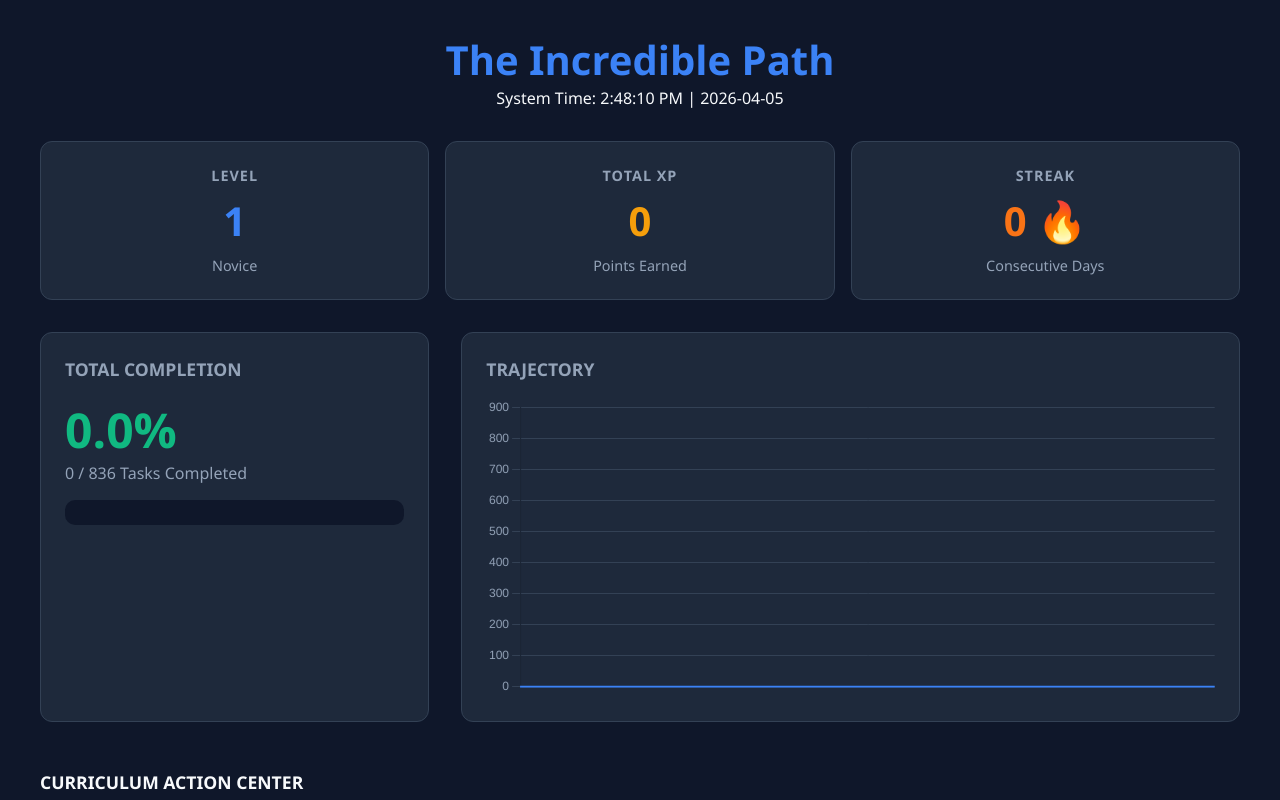
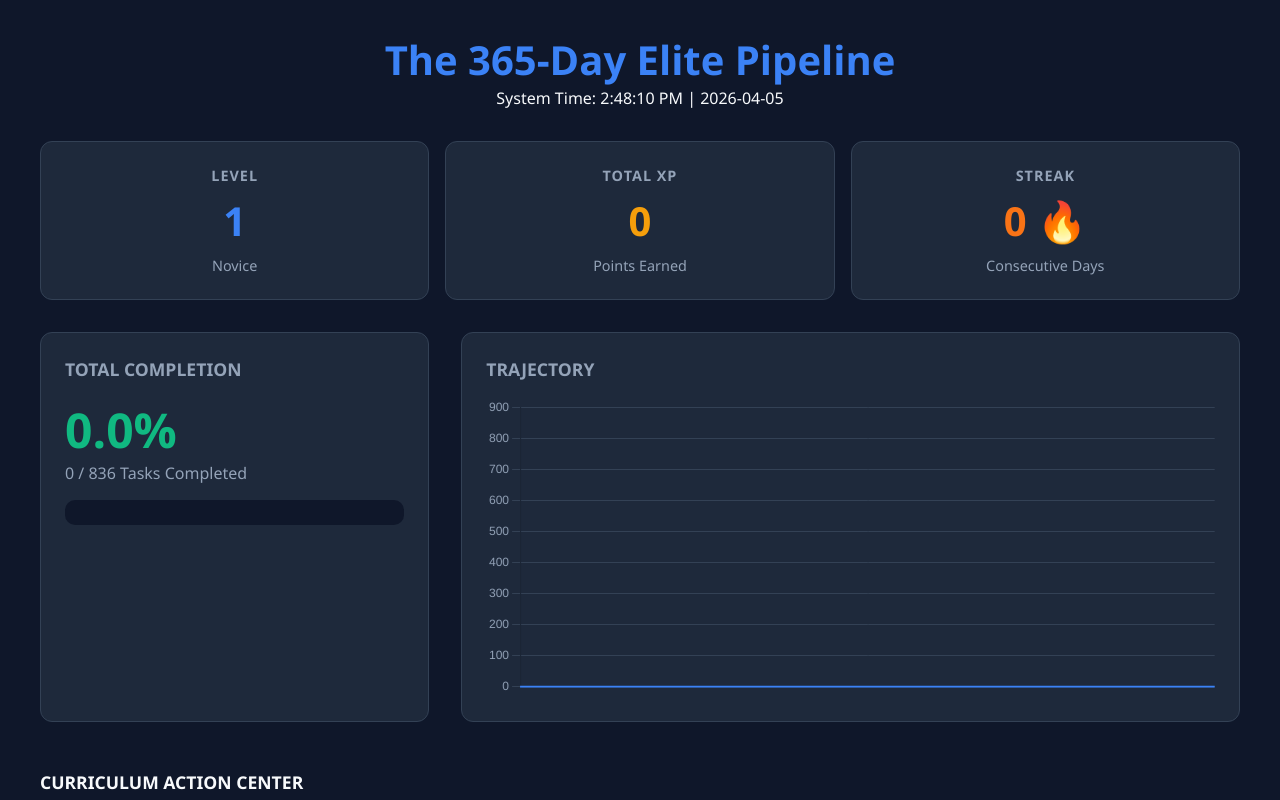
Before and after one commit to Neerajsai7/timetable, a plain HTML site: page index.html in a window 1280 px wide. Shown: the top 800 px of the page. Drawn offline with nearby package versions, Linux system fonts and the light colour scheme.

Commit message:
Update title and header for Elite Pipeline

```diff
--- a/index.html
+++ b/index.html
@@ -3,7 +3,7 @@
 <head>
     <meta charset="UTF-8">
     <meta name="viewport" content="width=device-width, initial-scale=1.0">
-    <title>Mastery Tracker | Direct Pipeline</title>
+    <title>365-Day Elite Pipeline | Mastery Tracker</title>
     <script src="https://cdn.jsdelivr.net/npm/chart.js"></script>
     <style>
         :root {
@@ -54,7 +54,6 @@
         .task-label { flex-grow: 1; font-size: 0.95rem; }
         .completed-text { color: var(--text-muted); text-decoration: line-through; }
 
-        /* The New Inline Link Button */
         .inline-link { background: rgba(59, 130, 246, 0.1); color: var(--accent); text-decoration: none; padding: 4px 10px; border-radius: 6px; font-size: 0.8rem; font-weight: bold; border: 1px solid var(--accent); transition: all 0.2s; white-space: nowrap; }
         .inline-link:hover { background: var(--accent); color: white; }
 
@@ -65,7 +64,7 @@
 <body>
     <div class="container">
         <header>
-            <h1>The Incredible Path</h1>
+            <h1>The 365-Day Elite Pipeline</h1>
             <p id="date-display">System Initializing...</p>
         </header>
 
```
